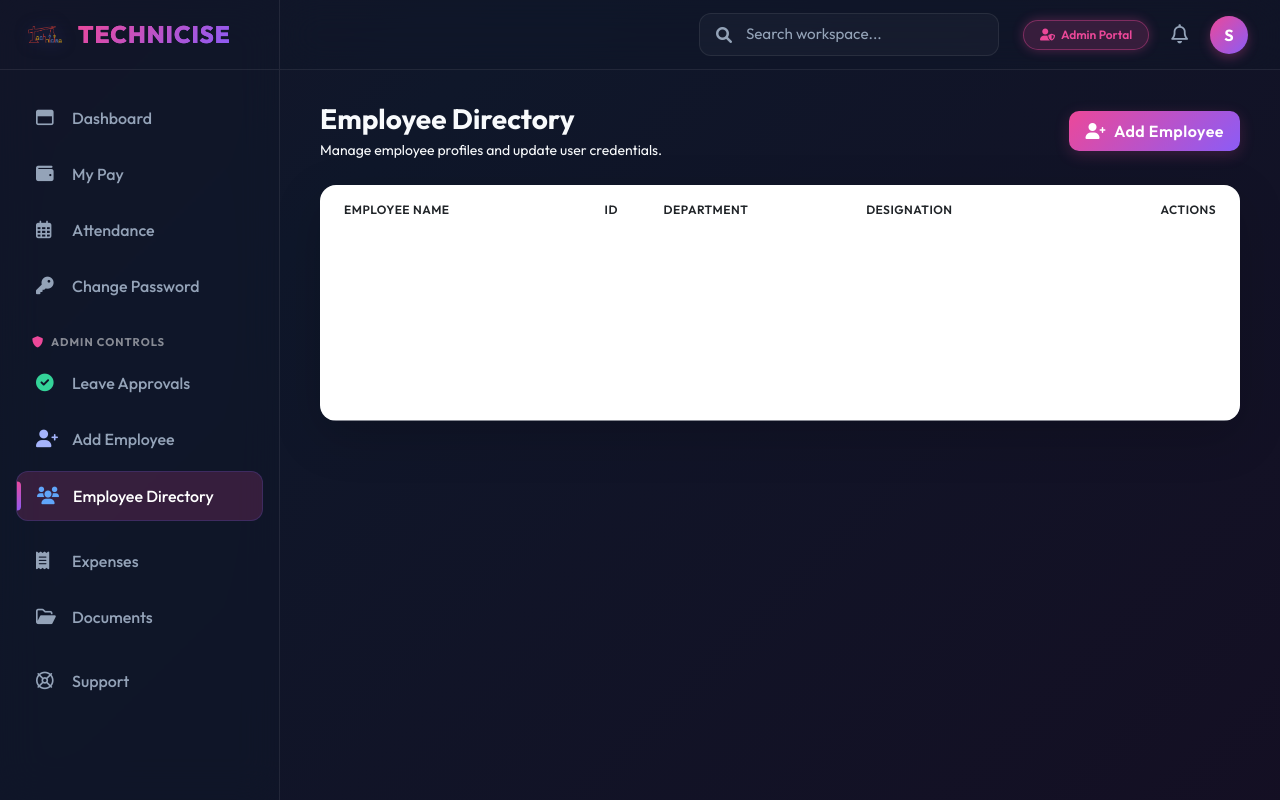
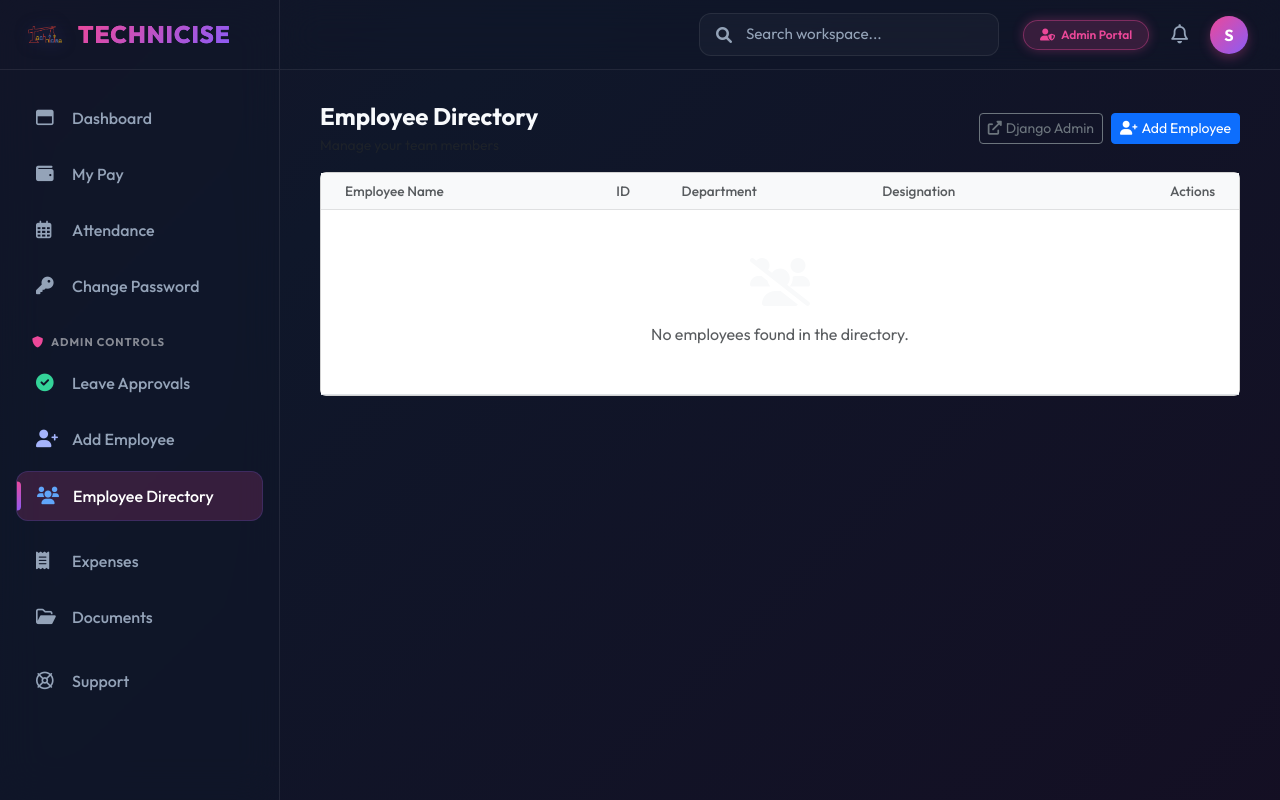
Before and after one commit to boby-technicise/Attendance-System, a Django app: page /employees/ in a window 1280 px wide. Run offline with Django 5.2, Linux system fonts and the light colour scheme; the visitor is signed in with stand-in values (Sample User, id 1); data that the repository does not hold is empty.

Commit message:
reset password from admin

```diff
--- a/templates/attendance/employee_list.html
+++ b/templates/attendance/employee_list.html
@@ -1,89 +1,98 @@
 {% extends 'base.html' %}
 
-{% block title %}Employee Directory - Attendance System{% endblock %}
-
 {% block content %}
-<div class="d-flex justify-content-between align-items-center mb-4">
+<div class="navbar-custom d-flex justify-content-between align-items-center mb-3">
     <div>
-        <h3 class="mb-1 fw-bold">Employee Directory</h3>
-        <p class="mb-0 small">Manage employee profiles and update user credentials.</p>
+        <h4 class="mb-1 fw-bold">Employee Directory</h4>
+        <div class="text-muted small">Manage your team members</div>
     </div>
     {% if user.is_staff or user.is_superuser %}
-    <a href="{% url 'create_employee' %}" class="btn btn-vibrant px-3 py-2 text-decoration-none">
-        <i class="fas fa-user-plus me-2"></i>Add Employee
+    <div class="d-flex gap-2">
+        <a href="/admin/auth/user/" target="_blank" class="btn btn-sm btn-outline-secondary">
+            <i class="fas fa-external-link-alt me-1"></i>Django Admin
         </a>
+        <a href="{% url 'create_employee' %}" class="btn btn-sm btn-primary">
+            <i class="fas fa-user-plus me-1"></i>Add Employee
+        </a>
+    </div>
     {% endif %}
 </div>
 
-<div class="glass-panel rounded-4 shadow-lg overflow-hidden border-0">
+<div class="card">
+    <div class="card-body p-0">
         <div class="table-responsive">
-        <table class="table table-hover align-middle mb-0 " style="background: transparent;">
-            <thead style="background: rgba(255, 255, 255, 0.04); border-bottom: 1px solid var(--glass-border);">
+            <table class="table table-hover align-middle mb-0">
+                <thead class="table-light">
                     <tr>
-                    <th class="ps-4 py-3 text-uppercase  fw-semibold" style="font-size: 0.75rem; letter-spacing: 0.5px;">Employee Name</th>
-                    <th class="py-3 text-uppercase  fw-semibold" style="font-size: 0.75rem; letter-spacing: 0.5px;">ID</th>
-                    <th class="py-3 text-uppercase  fw-semibold" style="font-size: 0.75rem; letter-spacing: 0.5px;">Department</th>
-                    <th class="py-3 text-uppercase  fw-semibold" style="font-size: 0.75rem; letter-spacing: 0.5px;">Designation</th>
+                        <th class="ps-4 fw-medium text-muted" style="font-size: 0.85rem;">Employee Name</th>
+                        <th class="fw-medium text-muted" style="font-size: 0.85rem;">ID</th>
+                        <th class="fw-medium text-muted" style="font-size: 0.85rem;">Department</th>
+                        <th class="fw-medium text-muted" style="font-size: 0.85rem;">Designation</th>
                         {% if user.is_staff or user.is_superuser %}
-                    <th class="pe-4 py-3 text-end text-uppercase fw-semibold" style="font-size: 0.75rem; letter-spacing: 0.5px;">Actions</th>
+                        <th class="pe-4 fw-medium text-muted text-end" style="font-size: 0.85rem;">Actions</th>
                         {% endif %}
                     </tr>
                 </thead>
-            <tbody class="border-0">
+                <tbody>
                     {% for employee in employees %}
-                <tr style="border-bottom: 1px solid rgba(255, 255, 255, 0.05);">
+                    <tr>
                         <td class="ps-4 py-3">
                             <div class="d-flex align-items-center">
-                            <div class="rounded-circle  d-flex align-items-center justify-content-center me-3 fw-bold shadow-sm" style="width: 42px; height: 42px; background: var(--gradient-primary); font-size: 1.1rem;">
+                                <div class="rounded-circle bg-primary bg-opacity-10 text-primary d-flex align-items-center justify-content-center me-3 fw-bold" style="width: 38px; height: 38px;">
                                     {{ employee.user.first_name|make_list|first|upper|default:employee.user.username|make_list|first|upper }}
                                 </div>
                                 <div>
-                                <h6 class="mb-0 fw-bold ">{{ employee.user.get_full_name|default:employee.user.username }}</h6>
-                                <small class="">{{ employee.user.email }}</small>
+                                    <h6 class="mb-0 fw-medium text-dark">{{ employee.user.get_full_name|default:employee.user.username }}</h6>
+                                    <small class="text-muted">{{ employee.user.email }}</small>
                                 </div>
                             </div>
                         </td>
-                    <td class="fw-semibold text-info">{{ employee.employee_id }}</td>
-                    <td>
-                        <span class="badge rounded-pill px-3 py-2" style="background: rgba(99, 102, 241, 0.15); border: 1px solid rgba(99, 102, 241, 0.3); color: #a5b4fc;">
-                            {{ employee.department }}
-                        </span>
-                    </td>
-                    <td class="">{{ employee.designation }}</td>
+                        <td class="fw-medium text-dark">{{ employee.employee_id }}</td>
+                        <td><span class="badge bg-secondary bg-opacity-10 text-secondary border border-secondary border-opacity-25 px-2 py-1">{{ employee.department }}</span></td>
+                        <td>{{ employee.designation }}</td>
                         {% if user.is_staff or user.is_superuser %}
                         <td class="pe-4 py-3 text-end">
-                        <button type="button" class="btn btn-sm btn-glass text-warning px-3 py-1 me-1" data-bs-toggle="modal" data-bs-target="#resetPasswordModal{{ employee.user.id }}" title="Reset Password">
+                            <button type="button" class="btn btn-sm btn-outline-warning px-2 py-1" data-bs-toggle="modal" data-bs-target="#resetPasswordModal{{ employee.user.id }}" title="Reset Password">
                                 <i class="fas fa-key me-1"></i> Reset Password
                             </button>
 
                             <!-- Reset Password Modal -->
                             <div class="modal fade" id="resetPasswordModal{{ employee.user.id }}" tabindex="-1" aria-hidden="true">
                                 <div class="modal-dialog modal-dialog-centered">
-                                <div class="modal-content glass-panel text-white border-0 shadow-lg" style="background: rgba(15, 23, 42, 0.95); backdrop-filter: blur(20px);">
-                                    <div class="modal-header border-bottom border-secondary border-opacity-25">
-                                        <h5 class="modal-title fw-bold">
+                                    <div class="modal-content text-start">
+                                        <div class="modal-header">
+                                            <h5 class="modal-title fw-bold text-dark">
                                                 <i class="fas fa-user-lock text-warning me-2"></i>Reset Password for {{ employee.user.get_full_name|default:employee.user.username }}
                                             </h5>
-                                        <button type="button" class="btn-close btn-close-white" data-bs-dismiss="modal" aria-label="Close"></button>
+                                            <button type="button" class="btn-close" data-bs-dismiss="modal" aria-label="Close"></button>
                                         </div>
                                         <form method="post" action="{% url 'admin_change_user_password' user_id=employee.user.id %}">
                                             {% csrf_token %}
-                                        <div class="modal-body text-start">
-                                            <p class="text-white-50 small mb-3">
-                                                Set a new default or temporary password for employee account <strong>{{ employee.user.email }}</strong>.
+                                            <div class="modal-body">
+                                                <p class="text-muted small mb-3">
+                                                    Set a new password for employee account <strong>{{ employee.user.email }}</strong>.
                                                 </p>
+
                                                 <div class="mb-3">
-                                                <label class="form-label text-white-50 small fw-semibold">New Password</label>
-                                                <input type="password" name="new_password" class="form-control glass-panel text-white" placeholder="Min. 8 characters" required minlength="8" style="background: rgba(255,255,255,0.05);">
+                                                    <label class="form-label text-dark small fw-semibold">New Password</label>
+                                                    <input type="password" name="new_password" class="form-control" placeholder="Min. 8 characters" required minlength="8">
                                                 </div>
+
                                                 <div class="mb-3">
-                                                <label class="form-label text-white-50 small fw-semibold">Confirm Password</label>
-                                                <input type="password" name="confirm_password" class="form-control glass-panel text-white" placeholder="Re-enter new password" required minlength="8" style="background: rgba(255,255,255,0.05);">
+                                                    <label class="form-label text-dark small fw-semibold">Confirm Password</label>
+                                                    <input type="password" name="confirm_password" class="form-control" placeholder="Re-enter new password" required minlength="8">
+                                                </div>
+
+                                                <div class="pt-2 border-top mt-3 d-flex justify-content-between align-items-center">
+                                                    <span class="text-muted small">Prefer Django Admin Portal?</span>
+                                                    <a href="/admin/auth/user/{{ employee.user.id }}/password/" target="_blank" class="btn btn-sm btn-outline-info">
+                                                        <i class="fas fa-shield-alt me-1"></i>Open in Admin Portal
+                                                    </a>
                                                 </div>
                                             </div>
-                                        <div class="modal-footer border-top border-secondary border-opacity-25">
-                                            <button type="button" class="btn btn-glass" data-bs-dismiss="modal">Cancel</button>
-                                            <button type="submit" class="btn btn-vibrant px-4">
+                                            <div class="modal-footer">
+                                                <button type="button" class="btn btn-secondary" data-bs-dismiss="modal">Cancel</button>
+                                                <button type="submit" class="btn btn-primary px-4">
                                                     <i class="fas fa-save me-1"></i> Save Password
                                                 </button>
                                             </div>
@@ -96,8 +105,8 @@
                     </tr>
                     {% empty %}
                     <tr>
-                    <td colspan="5" class="text-center py-5 text-white-50">
-                        <i class="fas fa-users-slash fa-3x mb-3 text-white-50"></i>
+                        <td colspan="5" class="text-center py-5 text-muted">
+                            <i class="fas fa-users-slash fa-3x mb-3 text-light"></i>
                             <p class="mb-0">No employees found in the directory.</p>
                         </td>
                     </tr>
@@ -106,4 +115,5 @@
             </table>
         </div>
     </div>
+</div>
 {% endblock %}
--- a/templates/base.html
+++ b/templates/base.html
@@ -352,9 +352,9 @@
         </div>
         <div class="top-icons d-flex align-items-center gap-3">
             {% if user.is_staff or user.is_superuser %}
-            <span class="badge rounded-pill px-3 py-2" style="background:rgba(236,72,153,0.18); border:1px solid rgba(236,72,153,0.4); color:#ec4899; font-size:0.75rem; font-weight:600; box-shadow: 0 0 12px rgba(236,72,153,0.3);">
+            <a href="/admin/" target="_blank" class="badge rounded-pill px-3 py-2 text-decoration-none" style="background:rgba(236,72,153,0.18); border:1px solid rgba(236,72,153,0.4); color:#ec4899; font-size:0.75rem; font-weight:600; box-shadow: 0 0 12px rgba(236,72,153,0.3);" title="Open Django Admin Portal">
                 <i class="fas fa-user-shield me-1"></i> Admin Portal
-            </span>
+            </a>
             {% else %}
             <span class="badge rounded-pill px-3 py-2" style="background:rgba(6,182,212,0.18); border:1px solid rgba(6,182,212,0.4); color:#06b6d4; font-size:0.75rem; font-weight:600; box-shadow: 0 0 12px rgba(6,182,212,0.3);">
                 <i class="fas fa-user me-1"></i> Employee Portal
```
Lines whose indentation alone changed are shown as unchanged.
